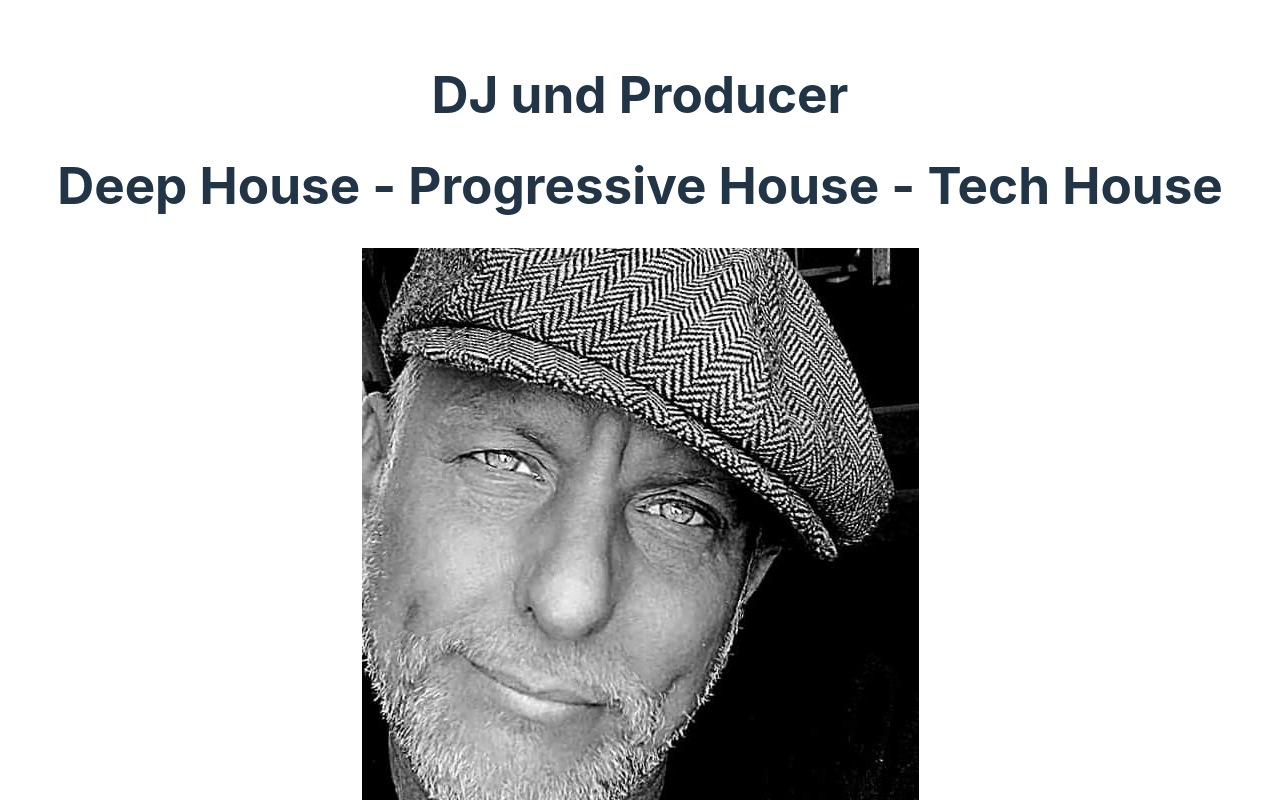
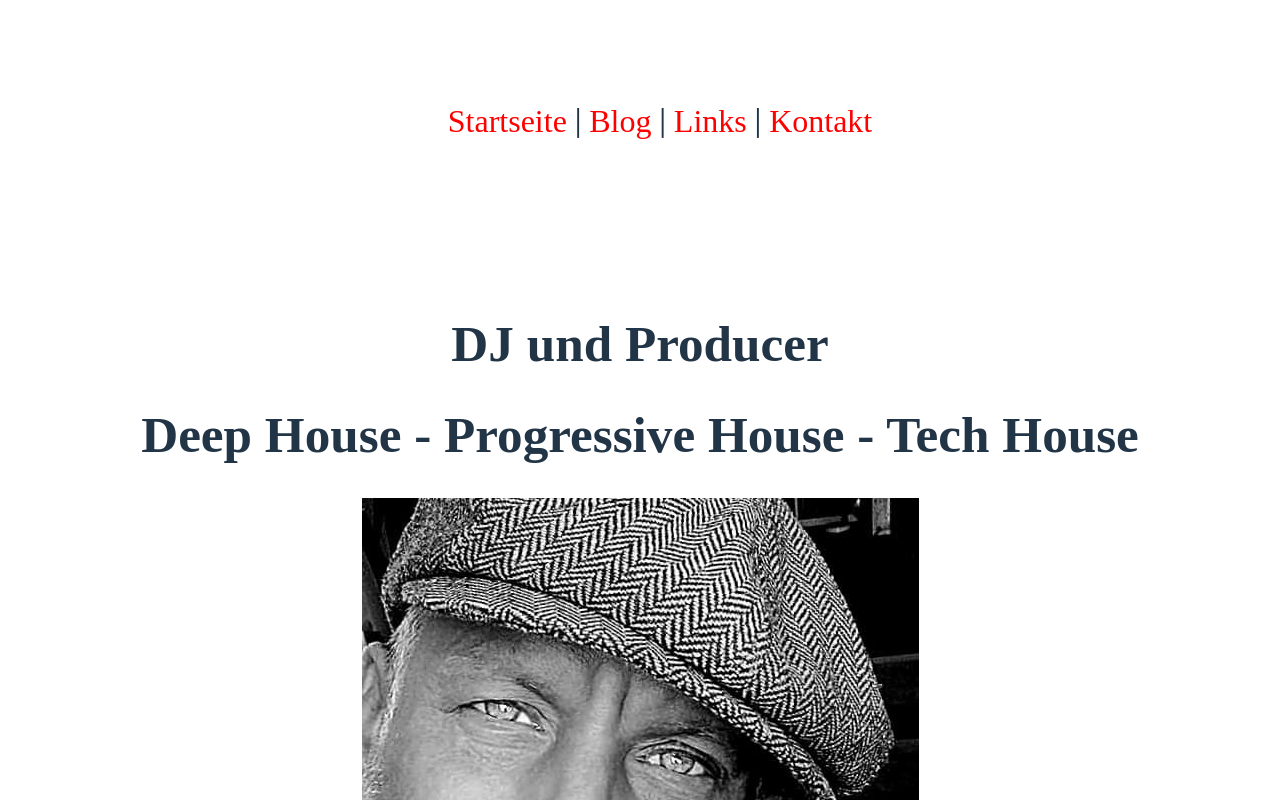
Before and after one commit to AGBDev/RobertWebsite, a Svelte app: page / in a window 1280 px wide. Shown: the top 800 px of the page. Built offline with nearby package versions, Linux system fonts and the light colour scheme.

Commit message:
big update: added navigation bar (WIP) added multiple-sites (links, blog, etc) fixed

```diff
--- a/src/App.svelte
+++ b/src/App.svelte
@@ -1,10 +1,33 @@
 <script lang="ts">
-  import WebsiteTitle from "./lib/WebsiteTitle.svelte";
-  import Blog from "./lib/blog/Blog.svelte";
-  import ButtonBar from "./lib/buttonbar/ButtonBar.svelte";
+  import WebsiteTitle from "./lib/components/WebsiteTitle.svelte";
+  import Blog from "./lib/pages/blog/Blog.svelte";
+  import NavigationBar from "./lib/components/navigationbar/NavigationBar.svelte";
+  import Links from "./lib/pages/links/links.svelte";
+
+  const load = () => {
+    const params = new URLSearchParams(document.location.search);
+
+    const f = params.get("site");
+
+    return f;
+  };
+
+  let site = load();
 </script>
 
 <main>
+  <NavigationBar />
+  <br>
+  <br>
+  <br>
+
+  <p>
+    {#if site == "links"}
+      <Links />
+    {:else if site == "blog"}
+      <WebsiteTitle title="News, Auftritte und Blog" visible={true} size={1} />
+      <Blog />
+    {:else}
       <WebsiteTitle title="DJ und Producer" visible={true} size={1} />
       <WebsiteTitle
         title="Deep House - Progressive House - Tech House"
@@ -20,23 +43,15 @@
           >
             DJ Robert Lenz
           </h1>
-      <h1
-        style="font-family: 'Times New Roman', Times, serif; font-size:x-large"
-      >
-        DJ und Producer
-      </h1>
         </div>
       </div>
-
-  <ButtonBar />
-  <br />
-  <br />
-  <WebsiteTitle title="News, Auftritte und Blog" visible={true} size={1} />
-
-  <Blog />
+    {/if}
+  </p>
 </main>
 
 <style>
+
+
   .gfg {
     margin: 1%;
     position: relative;
--- a/src/lib/WebsiteTitle.svelte
+++ b/src/lib/components/WebsiteTitle.svelte
@@ -2,6 +2,7 @@
     export let title: string = "";
     export let size: number = 1;
     export let visible: boolean = false;
+    export let font_family: string = "Times New Roman";
 
     export const toggle = () => {
         visible = !visible;
@@ -12,13 +13,13 @@
 {#if visible}
 
 {#if size == 1}
-<h1>{title}</h1>
+<h1 style="font-family: '{font_family}';">{title}</h1>
 {:else if size == 2}
-<h2>{title}</h2>
+<h2 style="font-family: '{font_family}';">{title}</h2>
 {:else if size == 3}
-<h3>{title}</h3>
+<h3 style="font-family: '{font_family}';">{title}</h3>
 {:else if size == 4}
-<h4>{title}</h4>
+<h4 style="font-family: '{font_family}';">{title}</h4>
 {/if}
 
 {/if}
--- /dev/null
+++ b/src/lib/components/buttons/NavBarButton.svelte
@@ -0,0 +1,12 @@
+<script lang="ts">
+    export let text: string;
+    export let site: string;
+</script>
+
+
+
+<div style="display:inline;">
+    <a class="button" href={site} style="font-size: xx-large; color:red; font-family:'Times New Roman', Times, serif">
+        <div style="display:inline;">{text}</div>
+    </a>
+</div>
--- /dev/null
+++ b/src/lib/components/navigationbar/NavigationBar.svelte
@@ -0,0 +1,41 @@
+<script lang="ts">
+    import NavBarButton from "../buttons/NavBarButton.svelte";
+
+</script>
+
+<div class="sticky">
+    <ul>
+        <li style="display:inline">
+            <NavBarButton text="Startseite" site="/?site="></NavBarButton>
+        </li>
+        |
+        <li style="display:inline">
+            <NavBarButton text="Blog" site="/?site=blog"></NavBarButton>
+        </li>
+        |
+        <li style="display:inline">
+            <NavBarButton text="Links" site="/?site=links"></NavBarButton>
+        </li>
+        |
+        <li style="display:inline">
+            <NavBarButton text="Kontakt" site="/?site="></NavBarButton>
+        </li>
+    </ul>
+</div>
+
+
+
+<style>
+    a {
+        color:blue;
+    }
+
+    div.sticky {
+  position: -webkit-sticky;
+  position: sticky;
+  top: 0;
+  /* background-color: #666; */
+  padding: 40px;
+  font-size: 25px;
+}
+</style>
--- a/src/lib/blog/Blog.svelte
+++ b/src/lib/pages/blog/Blog.svelte
@@ -14,6 +14,7 @@
             "Lorem ipsum dolor sit amet consectetur adipisicing elit. At dolore expedita excepturi aliquid debitis libero vel obcaecati, optio voluptates voluptatum repellat provident sit quaerat repellendus. Eius voluptas ratione tenetur commodi.."],
         images: []
     });
+
 
 </script>
 
--- /dev/null
+++ b/src/lib/pages/links/links.svelte
@@ -0,0 +1,6 @@
+<script lang="ts">
+    import ButtonBar from "../../components/buttonbar/ButtonBar.svelte";
+
+</script>
+
+<ButtonBar></ButtonBar>
```
Also changed, not shown: src/lib/components/TextImage.svelte (added, +11 -0 lines), src/lib/components/buttonbar/ButtonBar.svelte (renamed from src/lib/buttonbar/ButtonBar.svelte). Lines whose indentation alone changed are shown as unchanged.
